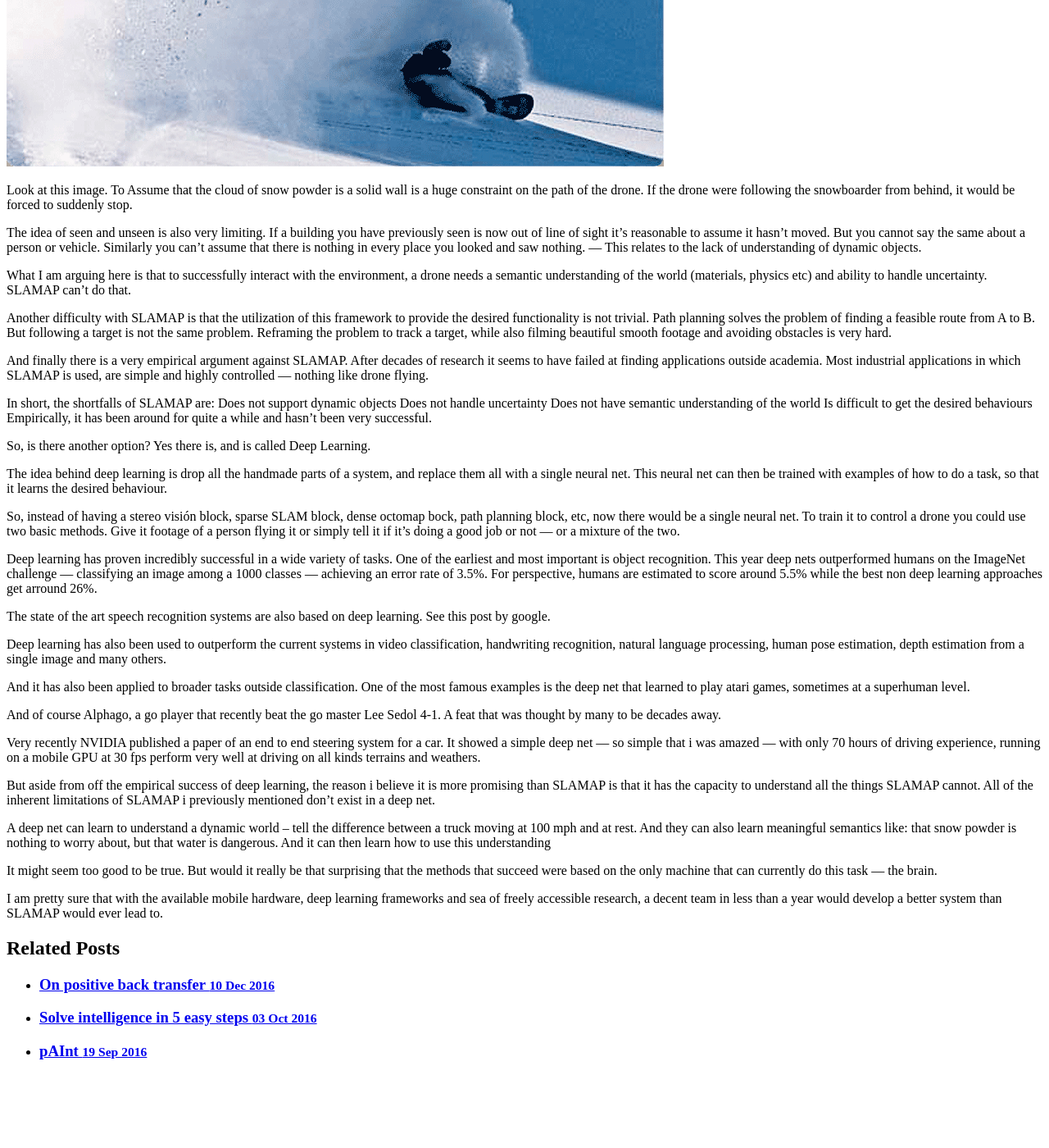
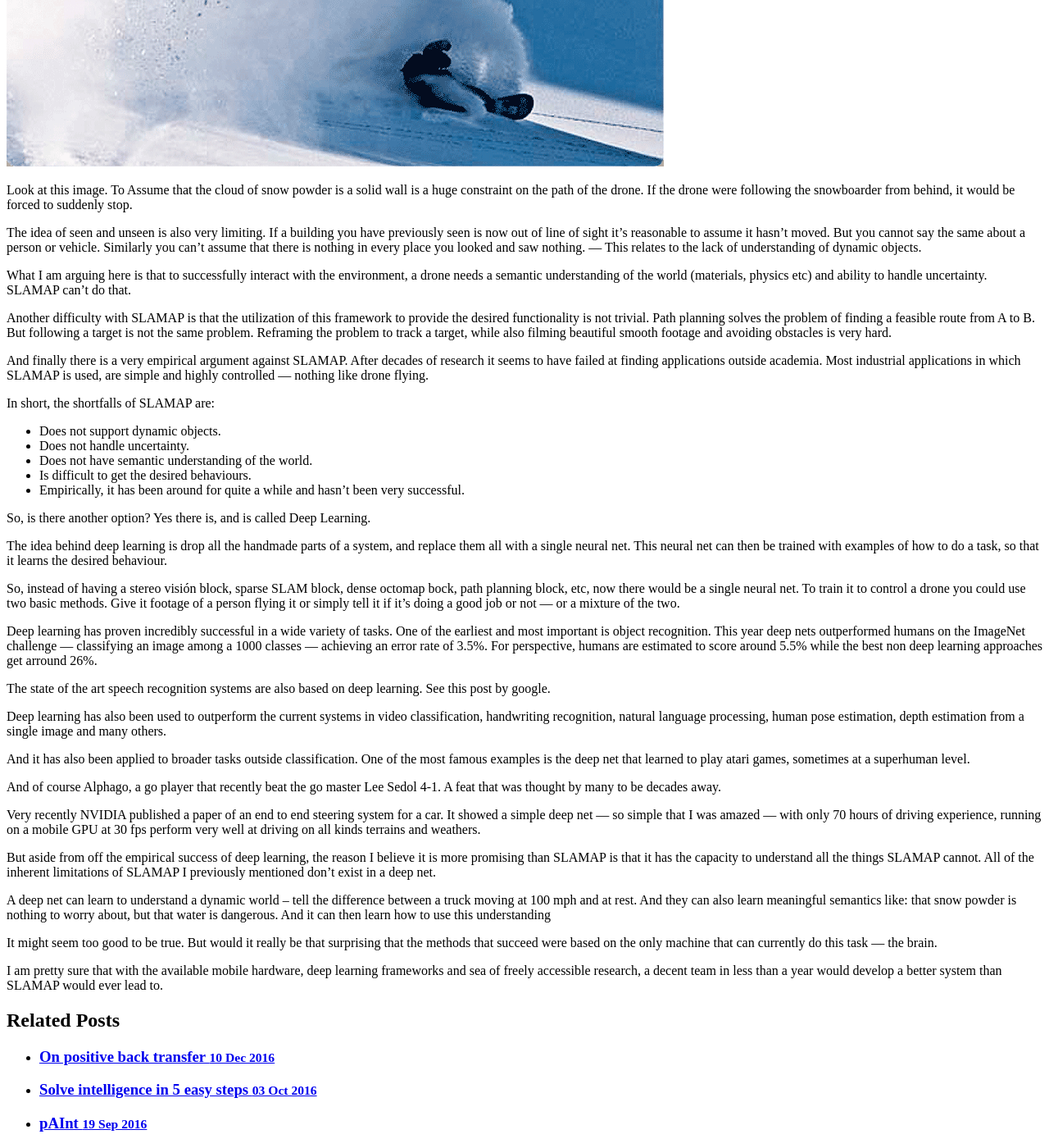
Before and after one commit to cgel/cgel.github.io, a Jekyll site: the page built from _posts/2016-5-3-Is_deep_learning_the_future_of_UAV_vision.md, in a window 1280 px wide and 1400 px high, scrolled down 1454 px. Shown: the whole window at 82% size. Built offline with Jekyll 4.4.1, drawn with Linux system fonts in a browser that asks for light colours; nearby versions of some CDN libraries; before the commit the page ends 2766 px from its top, so only the background shows below that; some of the changed text lies outside the part shown.

```diff
--- a/_posts/2016-5-3-Is_deep_learning_the_future_of_UAV_vision.md
+++ b/_posts/2016-5-3-Is_deep_learning_the_future_of_UAV_vision.md
@@ -8,7 +8,7 @@ excerpt_separator: <!--more-->
 
 [This post](http://diydrones.com/profiles/blogs/px4-update-obstacle-avoidance-talk-at-dronecode-unconference) by Chris Anderson details the current efforts to develop a obstacle avoidance system for drones. They are based on Simultaneous Location And Mapping (building a map of the world in real time) and Path Planning -- For the sake of conciseness I will call this approach SLAMAP.
 
- I want to offer some thoughts on why this might not be a very promising approach, and propose an alternative that i think is more interesting.
+ I want to offer some thoughts on why this might not be a very promising approach, and propose an alternative that I think is more interesting.
 <!--more-->
 
 One of the major shortfalls of SLAMAP is its inability of handling dynamic objects (objects that move)
@@ -29,11 +29,12 @@ Another difficulty with SLAMAP is that the utilization of this framework to prov
 And finally there is a very empirical argument against SLAMAP. After decades of research it seems to have failed at finding applications outside academia. Most industrial applications in which SLAMAP is used, are simple and highly controlled — nothing like drone flying.
 
 In short, the shortfalls of SLAMAP are:
-Does not support dynamic objects
-Does not handle uncertainty
-Does not have semantic understanding of the world
-Is difficult to get the desired behaviours
-Empirically, it has been around for quite a while and hasn’t been very successful.
+
+- Does not support dynamic objects.
+- Does not handle uncertainty.
+- Does not have semantic understanding of the world.
+- Is difficult to get the desired behaviours.
+- Empirically, it has been around for quite a while and hasn’t been very successful.
 
 
 So, is there another option? Yes there is, and is called Deep Learning.
@@ -52,9 +53,9 @@ And it has also been applied to broader tasks outside classification. One of the
 
 And of course Alphago, a go player that recently beat the go master Lee Sedol 4-1. A feat that was thought by many to be decades away.
 
-Very recently NVIDIA published a paper of an end to end steering system for a car. It showed a simple deep net — so simple that i was amazed — with only 70 hours of driving experience, running on a mobile GPU at 30 fps perform very well at driving on all kinds terrains and weathers.
+Very recently NVIDIA published a paper of an end to end steering system for a car. It showed a simple deep net — so simple that I was amazed — with only 70 hours of driving experience, running on a mobile GPU at 30 fps perform very well at driving on all kinds terrains and weathers.
 
-But aside from off the empirical success of deep learning, the reason i believe it is more promising than SLAMAP is that it has the capacity to understand all the things SLAMAP cannot. All of the inherent limitations of SLAMAP i previously mentioned don’t exist in a deep net.
+But aside from off the empirical success of deep learning, the reason I believe it is more promising than SLAMAP is that it has the capacity to understand all the things SLAMAP cannot. All of the inherent limitations of SLAMAP I previously mentioned don’t exist in a deep net.
 
 A deep net can learn to understand a dynamic world – tell the difference between a truck moving at 100 mph and at rest. And they can also learn meaningful semantics like: that snow powder is nothing to worry about, but that water is dangerous. And it can then learn how to use  this understanding
 
```
Also changed, not shown: _posts/2016-10-3-Solve_inteligence.md (+3 -3 lines), _posts/2016-12-10-back_transfer.md (+11 -6 lines), _posts/2016-7-11-Philosophy_and_AI.md (+2 -2 lines), _posts/2016-9-19-pAInt.md (+1 -1 lines).
